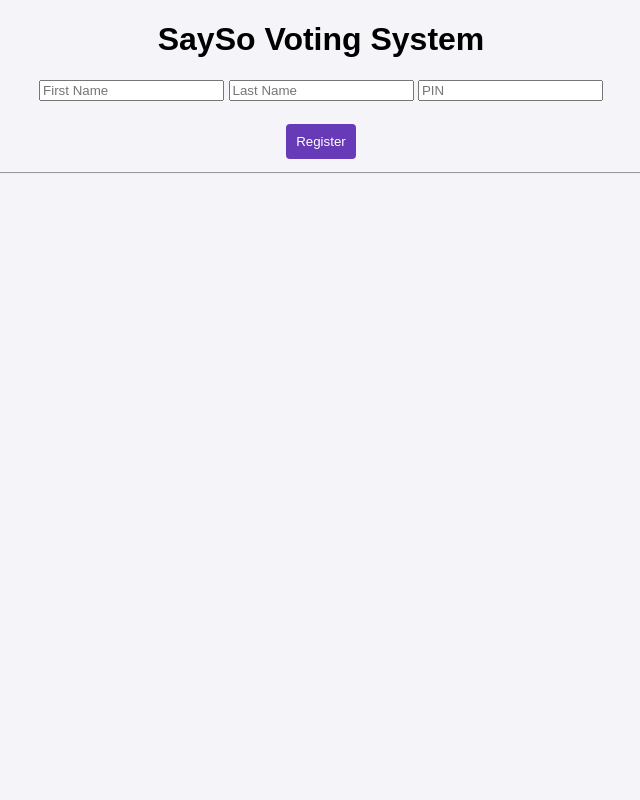
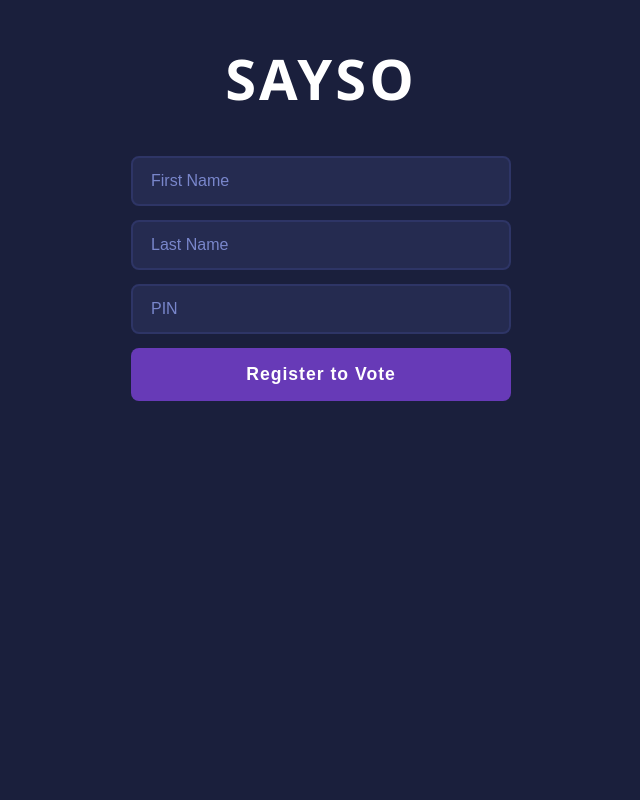
Before and after one commit to Havrt/SaySo, a Flask app: page / in a window 1280 px wide. Shown: the whole page, without its empty margins (319-959 px from the left). Run offline with Flask 3, Linux system fonts and the light colour scheme.

Commit message:
Kahootified html page

```diff
--- a/templates/index.html
+++ b/templates/index.html
@@ -3,45 +3,195 @@
 <head>
     <title>SaySo | Online Voting</title>
     <style>
-        body { font-family: sans-serif; text-align: center; background: #f4f4f9; }
-        .card { background: white; margin: 10px auto; padding: 20px; width: 300px; border-radius: 8px; box-shadow: 0 2px 5px rgba(0,0,0,0.1); }
-        button { cursor: pointer; padding: 10px; margin: 5px; border: none; border-radius: 4px; background: #673ab7; color: white; }
-        .undo-btn { background: #f44336; }
+        * {
+            box-sizing: border-box;
+            margin: 0;
+            padding: 0;
+        }
+
+        body {
+            background: #1a1f3c;
+            color: white;
+            font-family: 'Segoe UI', sans-serif;
+            min-height: 100vh;
+            display: flex;
+            flex-direction: column;
+            align-items: center;
+            padding: 40px 20px;
+        }
+
+        h1 {
+            font-size: 3.5rem;
+            font-weight: 900;
+            letter-spacing: 3px;
+            margin-bottom: 40px;
+            text-transform: uppercase;
+        }
+
+        /* --- Registration Form --- */
+        #registration-div {
+            display: flex;
+            flex-direction: column;
+            gap: 14px;
+            width: 100%;
+            max-width: 380px;
+        }
+
+        #registration-div input {
+            padding: 14px 18px;
+            border-radius: 8px;
+            border: 2px solid #2e3566;
+            background: #252b50;
+            color: white;
+            font-size: 1rem;
+            outline: none;
+            transition: border-color 0.2s;
+        }
+
+        #registration-div input:focus {
+            border-color: #673ab7;
+        }
+
+        #registration-div input::placeholder {
+            color: #7986cb;
+        }
+
+        #registration-div button {
+            padding: 16px;
+            background: #673ab7;
+            color: white;
+            border: none;
+            border-radius: 8px;
+            font-size: 1.1rem;
+            font-weight: bold;
+            cursor: pointer;
+            letter-spacing: 1px;
+            transition: background 0.2s;
+        }
+
+        #registration-div button:hover {
+            background: #7e57c2;
+        }
+
+        /* --- Feedback --- */
+        #feedback {
+            min-height: 28px;
+            font-size: 1rem;
+            font-weight: bold;
+            margin: 16px 0;
+            letter-spacing: 0.5px;
+        }
+
+        .feedback-success { color: #00c853; }
+        .feedback-error   { color: #f44336; }
+
+        /* --- Candidate Grid --- */
+        #candidate-list {
+            display: none;
+            grid-template-columns: 1fr 1fr;
+            gap: 16px;
+            width: 100%;
+            max-width: 680px;
+        }
+
+        .tile {
+            padding: 48px 20px;
+            border-radius: 12px;
+            border: none;
+            color: white;
+            font-size: 1.5rem;
+            font-weight: 800;
+            cursor: pointer;
+            display: flex;
+            flex-direction: column;
+            align-items: center;
+            gap: 12px;
+            transition: transform 0.1s, filter 0.1s;
+            text-transform: uppercase;
+            letter-spacing: 1px;
+        }
+
+        .tile:hover {
+            transform: scale(1.03);
+            filter: brightness(1.1);
+        }
+
+        .tile:active {
+            transform: scale(0.97);
+        }
+
+        .tile:nth-child(1) { background: #00c853; }
+        .tile:nth-child(2) { background: #00b0ff; }
+        .tile:nth-child(3) { background: #ff6d00; }
+        .tile:nth-child(4) { background: #e040fb; }
+
+        .vote-count {
+            font-size: 0.95rem;
+            font-weight: 500;
+            opacity: 0.9;
+            text-transform: none;
+            letter-spacing: 0;
+        }
+
+        /* --- Undo Button --- */
+        #undo-btn {
+            display: none;
+            background: #37474f;
+            color: white;
+            border: none;
+            border-radius: 8px;
+            padding: 14px 36px;
+            font-size: 1rem;
+            font-weight: bold;
+            cursor: pointer;
+            margin-top: 24px;
+            letter-spacing: 1px;
+            transition: background 0.2s;
+        }
+
+        #undo-btn:hover {
+            background: #455a64;
+        }
     </style>
 </head>
 <body>
-    <h1>SaySo Voting System</h1>
+    <h1>SaySo</h1>
 
     <div id="registration-div">
         <input type="text" id="firstName" placeholder="First Name">
         <input type="text" id="lastName" placeholder="Last Name">
         <input type="password" id="pin" placeholder="PIN">
-        <br><br>
-        <button onclick="registerVoter()">Register</button>
+        <button onclick="registerVoter()">Register to Vote</button>
     </div>
-    <hr>
 
-    <div id="candidate-list" style="display:none">
+    <div id="feedback"></div>
+
+    <div id="candidate-list">
         {% for cand in candidates %}
-        <div class="card">
-            <h3>{{ cand.name }}</h3>
-            <p>Votes: <span id="votes-{{ cand.id }}">{{ cand.votes }}</span></p>
-            <button onclick="castVote({{ cand.id }})">Vote for {{ cand.name }}</button>
-        </div>
+        <button class="tile" onclick="castVote({{ cand.id }})">
+            {{ cand.name }}
+            <span class="vote-count">Votes: <span id="votes-{{ cand.id }}">{{ cand.votes }}</span></span>
+        </button>
         {% endfor %}
     </div>
 
-    <button class="undo-btn" onclick="undoVote()" style="display:none" id="undo-btn">Undo Last Vote</button>
+    <button id="undo-btn" onclick="undoVote()">Undo Last Vote</button>
 
     <script>
         let currentVoterId = null;
+
+        function showFeedback(message, type) {
+            const el = document.getElementById('feedback');
+            el.textContent = message;
+            el.className = type === 'success' ? 'feedback-success' : 'feedback-error';
+        }
 
         async function registerVoter() {
             const first = document.getElementById('firstName').value.trim();
             const last = document.getElementById('lastName').value.trim();
             const pin = document.getElementById('pin').value;
 
-            if (!first || !last || !pin) return alert("Please fill in all fields.");
+            if (!first || !last || !pin) return showFeedback("Please fill in all fields.", 'error');
 
             const response = await fetch('/register', {
                 method: 'POST',
@@ -52,15 +202,16 @@
             if (data.success) {
                 currentVoterId = data.voter_id;
                 document.getElementById('registration-div').style.display = 'none';
-                document.getElementById('candidate-list').style.display = 'block';
+                document.getElementById('candidate-list').style.display = 'grid';
                 document.getElementById('undo-btn').style.display = 'inline-block';
+                showFeedback(`Welcome! Your voter ID is ${currentVoterId}`, 'success');
             } else {
-                alert(data.message);
+                showFeedback(data.message, 'error');
             }
         }
 
         async function castVote(id) {
-            if (!currentVoterId) return alert("Please register first!");
+            if (!currentVoterId) return showFeedback("Please register first!", 'error');
 
             const response = await fetch('/vote', {
                 method: 'POST',
@@ -68,13 +219,15 @@
                 body: JSON.stringify({voter_id: currentVoterId, candidate_id: id})
             });
             const data = await response.json();
-            if (data.success) { updateResults(); } else { alert(data.message); }
+            if (data.success) { updateResults(); showFeedback("Vote cast!", 'success'); }
+            else { showFeedback(data.message, 'error'); }
         }
 
         async function undoVote() {
             const response = await fetch('/undo', { method: 'POST' });
             const data = await response.json();
-            if (data.success) { updateResults(); } else { alert(data.message); }
+            if (data.success) { updateResults(); showFeedback(data.message, 'success'); }
+            else { showFeedback(data.message, 'error'); }
         }
 
         async function updateResults() {
```
